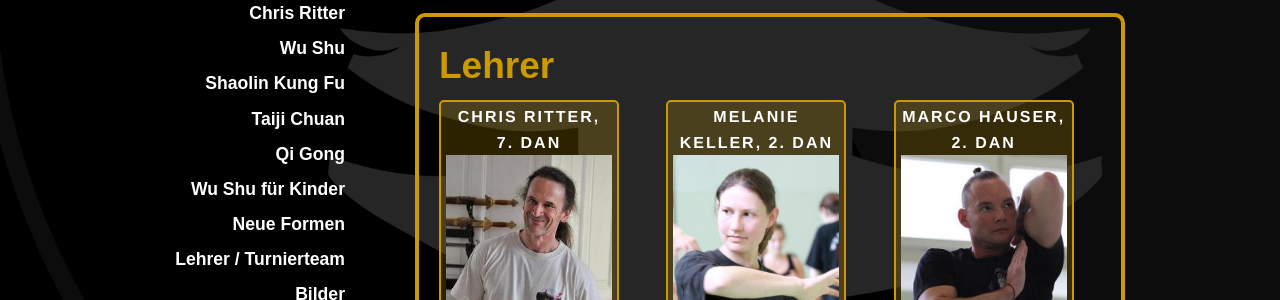
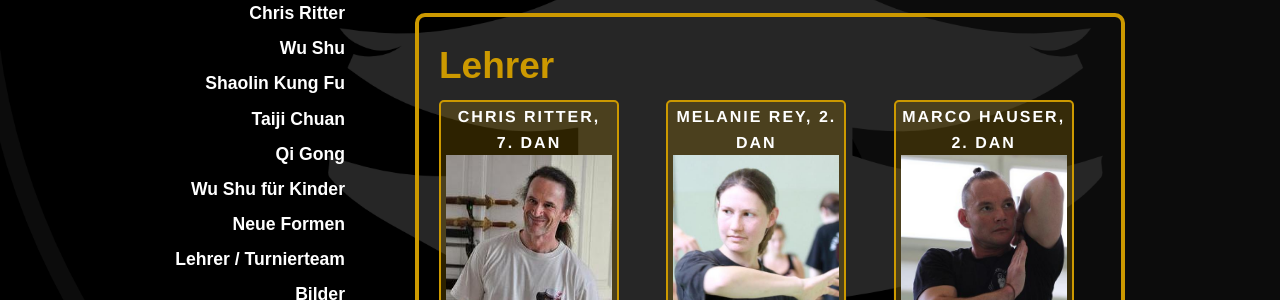
Before and after one commit to wu-shu/wu-shu.github.io, a Jekyll site: the page built from lehrer-turnierteam/index.md, in a window 1280 px wide. Shown: the part 300-600 px from the top of the page. Built offline with Jekyll 4.4.1, drawn with Linux system fonts in a browser that asks for light colours; some web fonts are replaced; comment, search, counter and statistics services are not loaded.

Commit message:
kellerreyy

```diff
--- a/lehrer-turnierteam/index.md
+++ b/lehrer-turnierteam/index.md
@@ -7,7 +7,7 @@ title: Lehrer / Turnierteam
 
 <ul class="small-block-grid-1 medium-block-grid-2 large-block-grid-3">
 <li><a href="/lehrer-turnierteam/chris-ritter/" class="button-contact-place" title="Master Chris Ritter">Chris Ritter, 7. Dan<img src="/images/cr.jpg" width="320" height="240" alt="Chris Ritter"></a></li>
-<li><a href="/lehrer-turnierteam/melanie-keller/" class="button-contact-place" title="Melanie Keller">Melanie Keller, 2. Dan<img src="/images/melanie-keller.jpg" width="320" height="240" alt="Melanie Keller"></a></li>
+<li><a href="/lehrer-turnierteam/melanie-keller/" class="button-contact-place" title="Melanie Keller">Melanie Rey, 2. Dan<img src="/images/melanie-keller.jpg" width="320" height="240" alt="Melanie Keller"></a></li>
 <li><a href="/lehrer-turnierteam/marco-hauser/" class="button-contact-place" title="Marco Hauser">Marco Hauser, 2. Dan<img src="/images/marco-hauser.jpg" width="320" height="240" alt="Marco Hauser"></a></li>
 <li><a href="/lehrer-turnierteam/michaela-sobo/" class="button-contact-place" title="Michaela Sobo">Michaela Sobo, 2. Dan<img src="/images/michaela-sobo.jpg" width="320" height="240" alt="Michaela Sobosczyk"></a></li>
 </ul>
```
